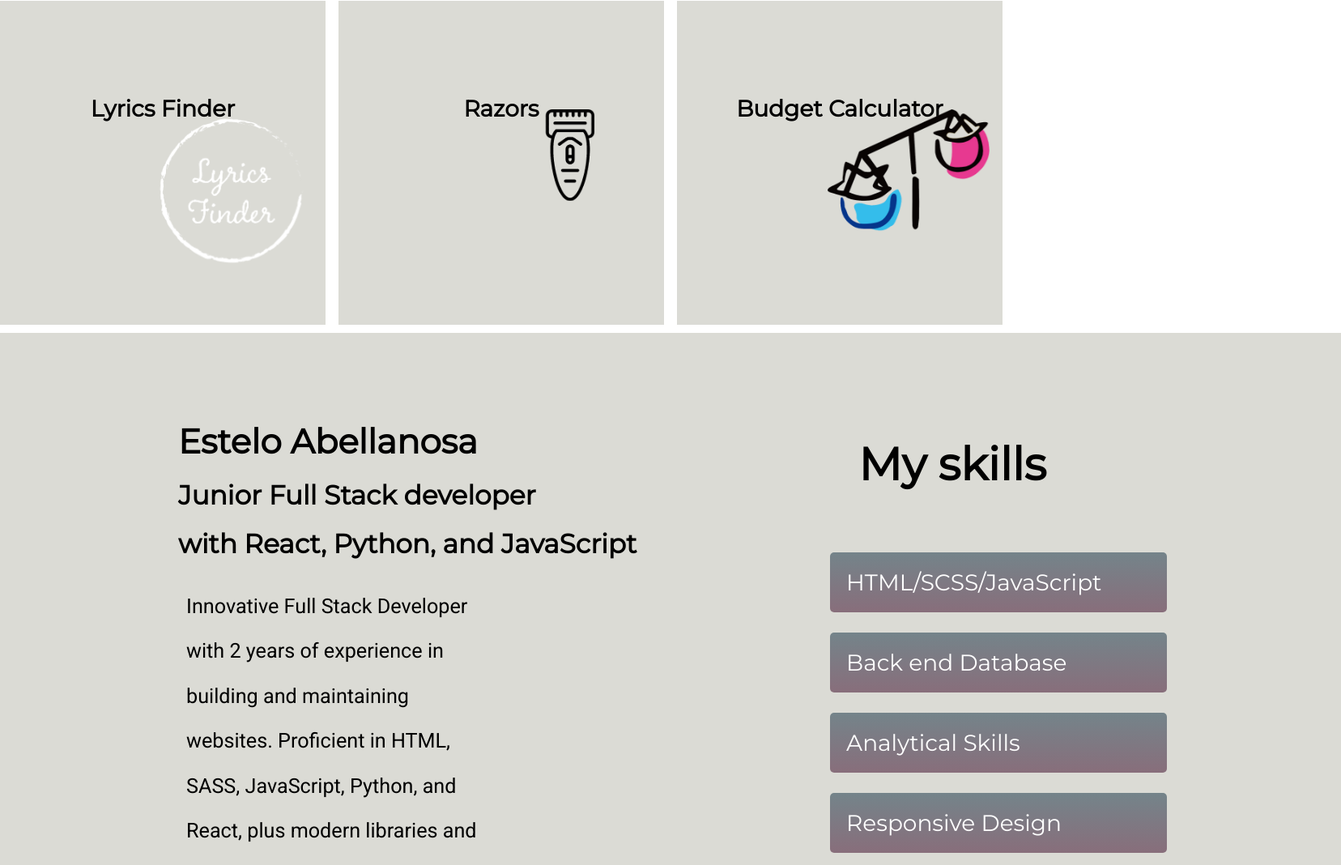
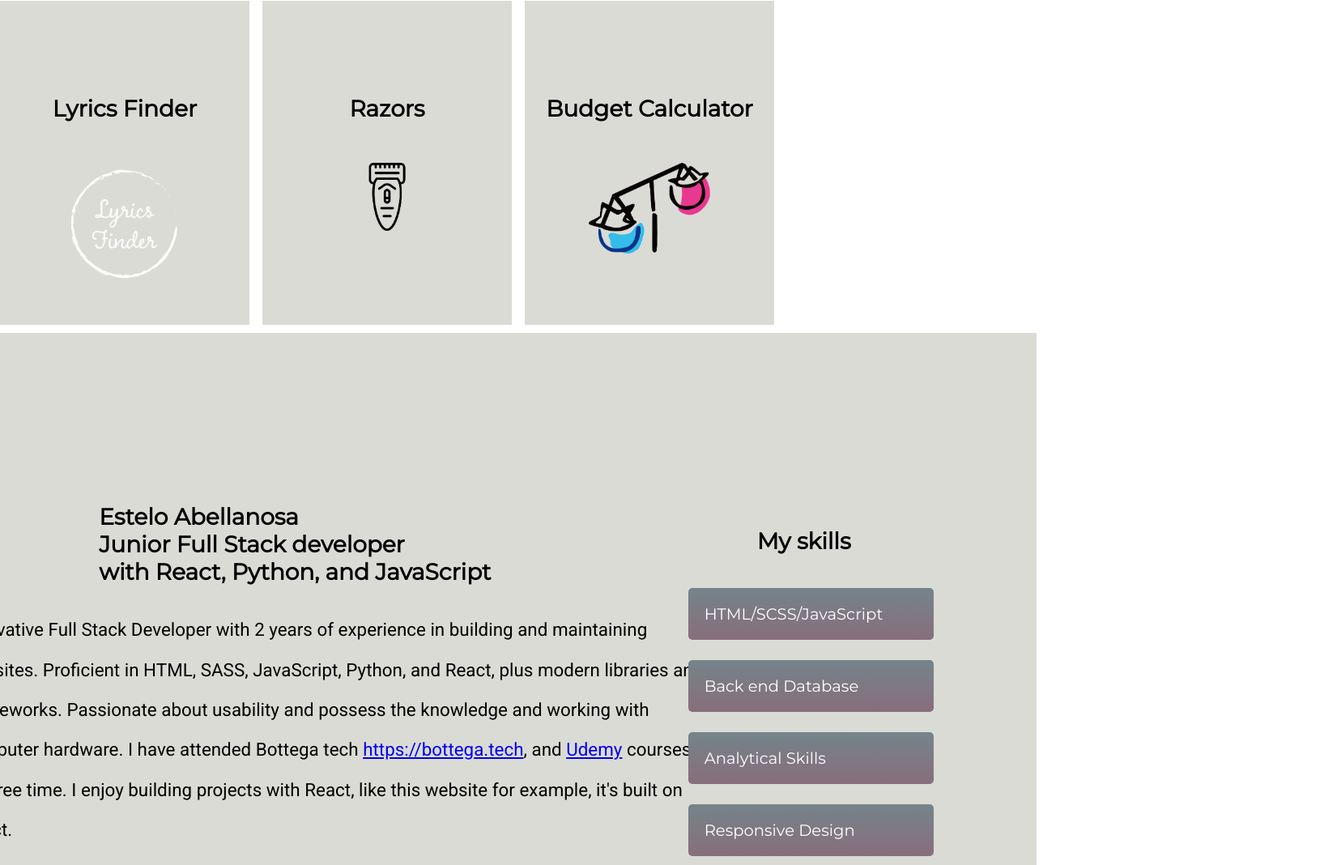
Before and after one commit to estelo2jz/portfolioV2, a React (Create React App) app: page / in a window 1280 px wide. Shown: the part 460-1528 px from the top of the page at 81% size, 1656 px wide, since content can reach past the window. Built offline with nearby package versions, Linux system fonts and the light colour scheme; a web font is replaced by a local one.

Commit message:
update styles

```diff
--- a/src/styles/about/about.scss
+++ b/src/styles/about/about.scss
@@ -9,27 +9,23 @@
   background-color: rgb(219, 219, 213);
 
   h1 {
+    height: 10vh;
     padding-top: 50px;
     color: black;
-  }
-  h2 {
-    color: black;
-    padding: 10px;
-  }
-  h3 {
-    color: black;
-    padding: 10px;
   }
 
   h1,h2,h3 {
     font-family: 'Montserrat', sans-serif;
+    color: black;
+    font-size: 1em;
+
   }
 
   .about-flex {
     display: flex;
     justify-content: space-evenly;
     align-items: center;
-    height: 60%;
+    height: 80%;
 
     .about-info {
       height: 50vh;
@@ -40,12 +36,12 @@
         position: relative;
       }
       p {
-        font-size: 0.9em; line-height:2.2em; margin-bottom:1em;
+        font-size: 0.8em; line-height:2.2em;
         font-family: 'Roboto', sans-serif;
-        padding: 20px;
+        padding: 30px;
         color: black;
-        width: 50vh;
-        margin-left: 200px;
+        // width: 70vh;
+        // margin-left: 140px;
       }
 
       .about-para {
@@ -60,7 +56,9 @@
 
       h1 {
         padding-bottom: 50px;
-        padding-left: 60px;
+        padding-left: 110px;
+        font-size: 1em;
+
       }
 
       .skill-list {
@@ -70,6 +68,7 @@
         }
         text-decoration: none;
         li {
+          font-size: 0.7em;
           list-style-type: none;
           padding: 20px;
           font-family: 'Montserrat', sans-serif;
--- a/src/styles/contact/contact.scss
+++ b/src/styles/contact/contact.scss
@@ -10,6 +10,8 @@
 
   h1 {
     padding-top: 50px;
+    // font-size: 0.8em;
+
   }
 
   .contact-flex {
@@ -25,10 +27,12 @@
       h2 {
         color: black;
         font-family: 'Montserrat', sans-serif;
+        font-size: 1em;
 
       }
 
       li {
+        font-size: 0.8em;
         display: grid;
         padding: 20px;
         text-decoration: none;
@@ -42,6 +46,8 @@
         padding: 20px;
         text-decoration: none;
         color: black;
+        font-size: 0.8em;
+
       }
     }
   }
--- a/src/styles/project/project.scss
+++ b/src/styles/project/project.scss
@@ -4,12 +4,12 @@
   grid-gap: 1rem;
   grid-template-columns: repeat(4, 1fr);
   padding-bottom: 10px;
+  height: 100%;
+  width: 100%;
 
   .image {
-    height: 200px;
-    width: 200px;
-    margin-left: 170px;
-    margin-top: -150px;
+    height: 150px;
+    width: 150px;
   }
 
   .card:hover .image {
@@ -18,6 +18,8 @@
 
   .card:hover .text {
     opacity: 1;
+    position: relative;
+    display: block;
   }
 
   .text {
@@ -60,25 +62,23 @@
     h4 {
       margin-top: 100px;
       font-family: 'Montserrat', sans-serif;
+      font-size: 1em;
+
 
     }
 
     p {
-      margin-top: -200px;
       font-family: 'Montserrat Subrayada', sans-serif;
-
-
     }
 
-    .yellow {
-      // background-color: yellow;
-    }
   }
 
   .visual {
     height: 100px;
     width: 100%;
-    align-items: center;
+    display: flex;
+    justify-content: center;
+    margin-bottom: 100px;
   }
 
 
```
